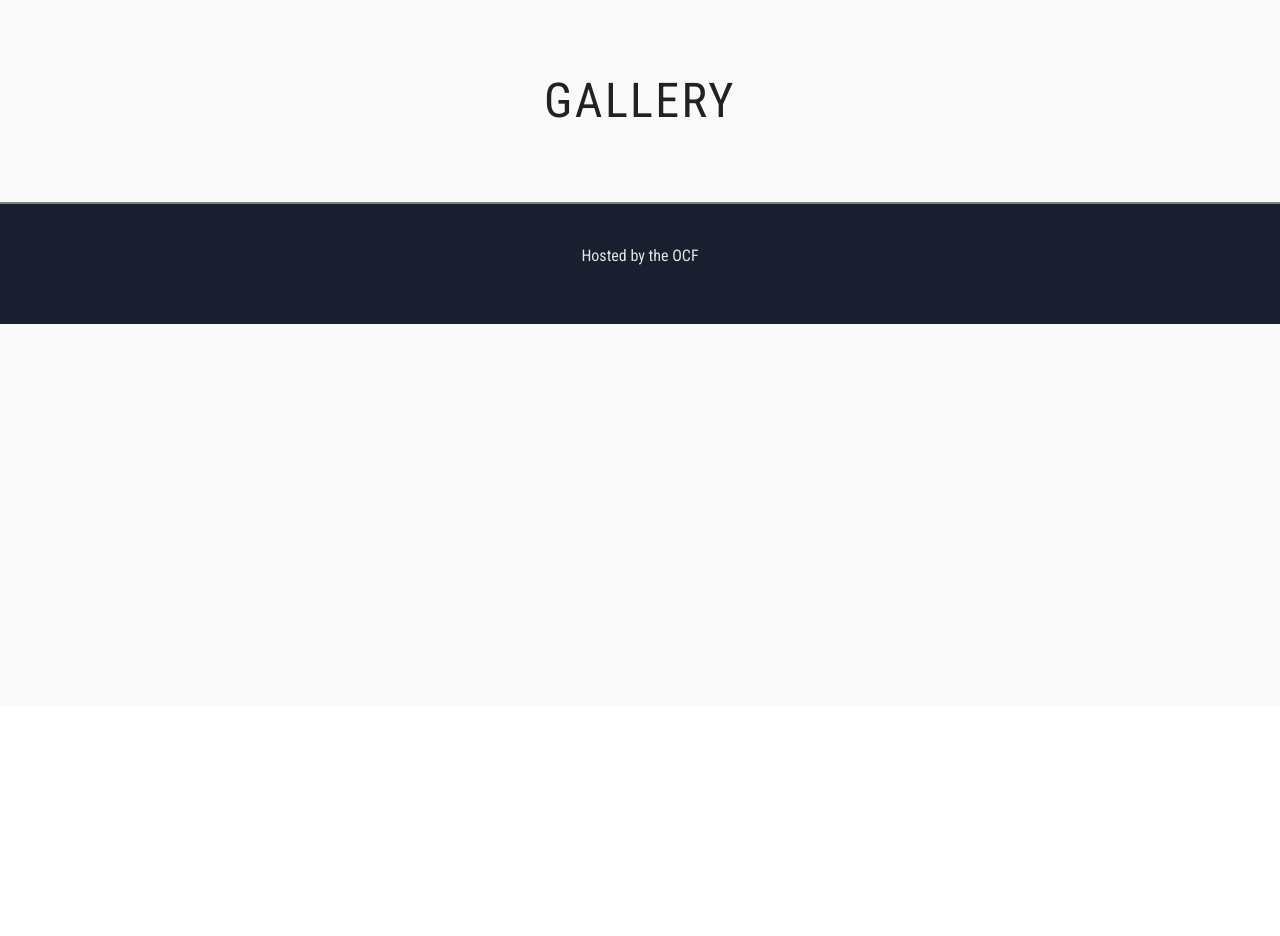
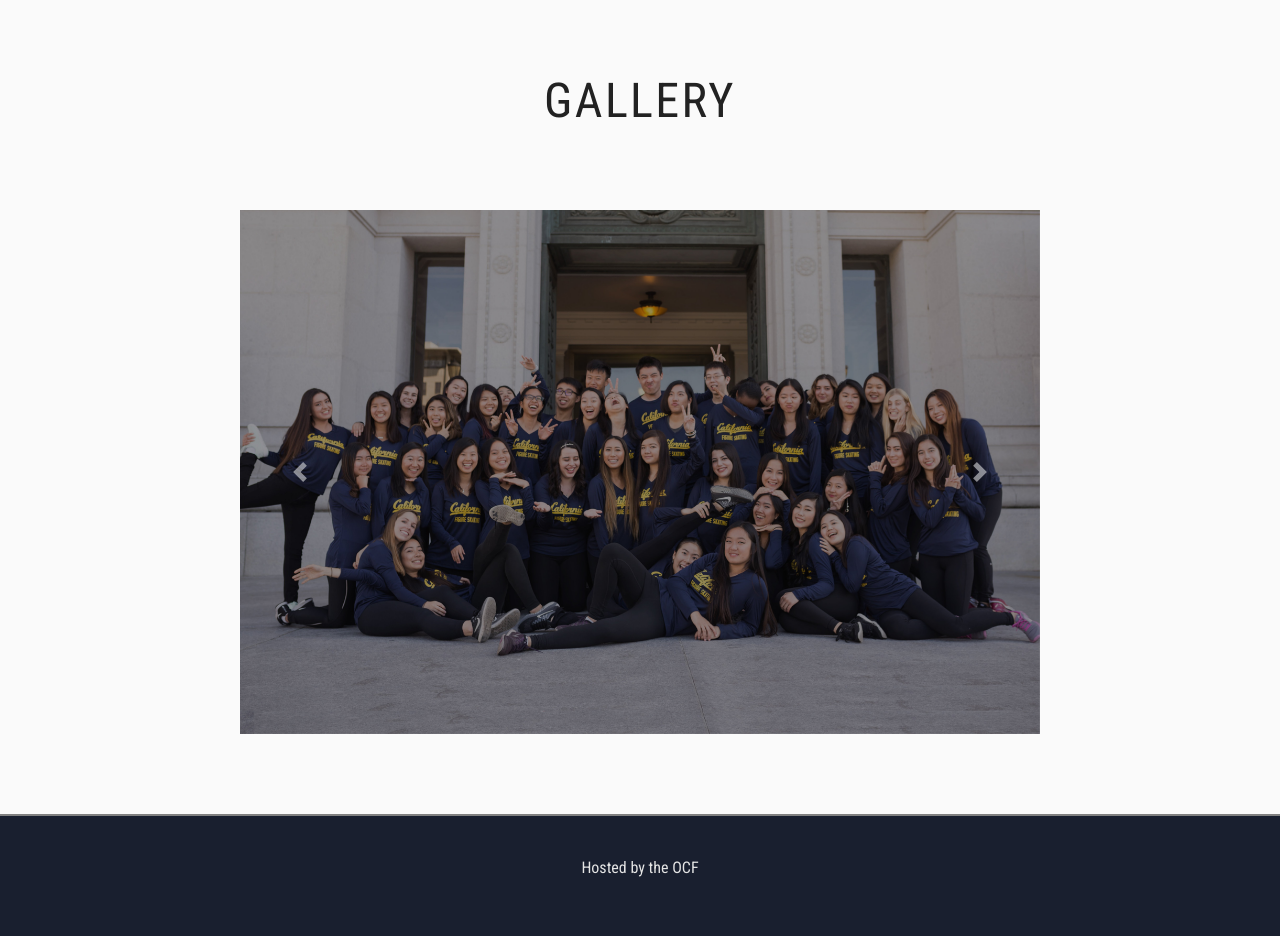
Before and after one commit to gracehunter5858/calfs, a Django app: page /gallery/ in a window 1280 px wide. Shown: the part 94-1030 px from the top of the page. Before the commit the page ends 418 px from the top, so only its background shows below. Run offline with Django 3.2, Linux system fonts and the light colour scheme; some libraries are stand-ins or nearby versions.

Commit message:
added gallery, join layout updates

```diff
--- a/static/css/contact.css
+++ b/static/css/contact.css
@@ -1,10 +1,6 @@
-
-.container {
-  align-items: center;
-  width: 100%;
-}
 
 .form-grid {
+  margin: auto;
   display: grid;
   grid-template-columns: 1fr 1fr;
   grid-template-areas:
--- /dev/null
+++ b/static/css/gallery.css
@@ -0,0 +1,5 @@
+
+.carousel-inner {
+  max-width: 800px;
+  margin: 5em auto;
+}
--- a/templates/contact.html
+++ b/templates/contact.html
@@ -8,7 +8,6 @@
 
 <h1> CONTACT US </h1>
 
-<div class="container">
 <div class="form-grid">
 
   <!-- Contact Form -->
@@ -43,6 +42,5 @@
   </div>
 
 </div>
-</div>
 
 {% endblock %}
--- a/templates/gallery.html
+++ b/templates/gallery.html
@@ -1,7 +1,28 @@
 {% extends 'base.html' %}
 
 {% block content %}
+{% load static %}
+<link rel="stylesheet" type="text/css" href="{%static 'css/gallery.css' %}" />
 
   <h1> GALLERY </h1>
 
+  <div id="gallery-carousel" class="carousel slide" data-ride="carousel">
+  <div class="carousel-inner">
+    <div class="carousel-item active">
+      <img class="d-block w-100" src="{% static 'images/slidertwo.jpg'%}" alt="First slide">
+    </div>
+    <div class="carousel-item">
+      <img class="d-block w-100" src="{% static 'images/slidertwo.jpg'%}" alt="Second slide">
+    </div>
+  <a class="carousel-control-prev" href="#gallery-carousel" role="button" data-slide="prev">
+    <span class="carousel-control-prev-icon" aria-hidden="true"></span>
+    <span class="sr-only">Previous</span>
+  </a>
+  <a class="carousel-control-next" href="#gallery-carousel" role="button" data-slide="next">
+    <span class="carousel-control-next-icon" aria-hidden="true"></span>
+    <span class="sr-only">Next</span>
+  </a>
+</div>
+</div>
+
 {% endblock %}
--- a/templates/join.html
+++ b/templates/join.html
@@ -4,8 +4,7 @@
 <link rel="stylesheet" type="text/css" href="{%static 'css/join.css' %}" />
 
   <h1> JOIN US </h1>
-  <div class="row grid row-eq-height">
-    <div class="col-sm-6">
+  <div class="card-deck">
     <div class="card">
       <div class="card-body">
         <h3 class="card-title">REC TEAM</h3>
@@ -16,8 +15,6 @@
         <a href="{% static 'rec-registration-instructions.pdf'%}" class="btn btn-primary btn-lg">Register</a>
       </div>
     </div>
-    </div>
-    <div class="col-sm-6">
     <div class="card">
       <div class="card-body">
         <h3 class="card-title">COMP TEAM</h3>
@@ -27,5 +24,4 @@
       </div>
     </div>
   </div>
-  </div>
 {% endblock %}
```
Also changed, not shown: static/css/join.css (+5 -3 lines), static/images/slidertwo.jpg (renamed from team/static/team/images/slidertwo.jpg). Lines whose indentation alone changed are shown as unchanged.
